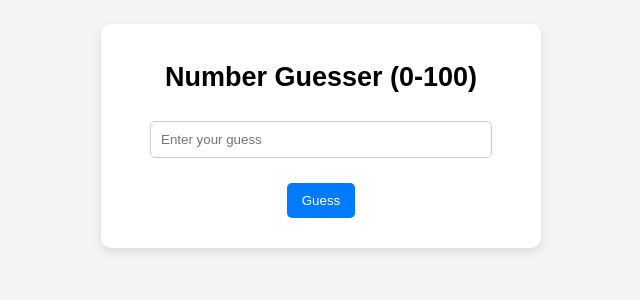
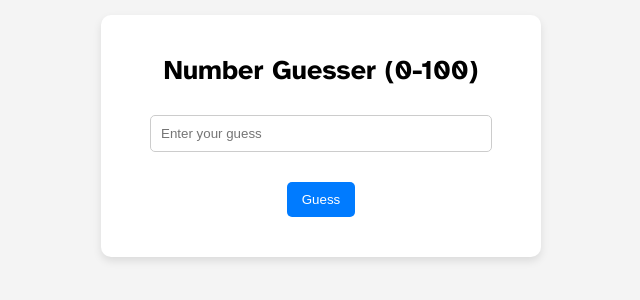
Before and after one commit to gsilvaepinto/numberGuesser, a plain HTML site: page index.html in a window 1280 px wide. Shown: the part 264-564 px from the top of the page, without its empty margins (319-959 px from the left). Drawn offline with Linux system fonts and the light colour scheme.

Commit message:
Update app.css

```diff
--- a/app.css
+++ b/app.css
@@ -3,7 +3,7 @@ h1{
 }
 
 body {
-    font-family: Arial, sans-serif;
+    font-family: 'Atkinson Hyperlegible', sans-serif;
     display: flex;
     justify-content: center;
     align-items: center;
@@ -37,9 +37,16 @@ button {
     border: none;
     border-radius: 5px;
     cursor: pointer;
-    margin-top: 15px;
-    margin-bottom: 10px;
+    margin-top: 20px;
+    margin-bottom: 20px;
 }
+
+.buttons-group{
+    display: flex;
+    justify-content: center;
+    gap: 20px;
+}
+
 button:hover {
     background: #0056b3;
 }
@@ -61,10 +68,17 @@ input[type="number"]::-webkit-outer-spin-button {
     }
 }
 
-
 p:first-of-type{
-    margin-top: 15px;
+    margin-top: 5px;
 }
 p:last-of-type{
     margin-bottom: 30px;
 }
+
+button:active {
+    transform: scale(0.95);
+}
+
+span{
+    font-weight: bold;
+}
```
